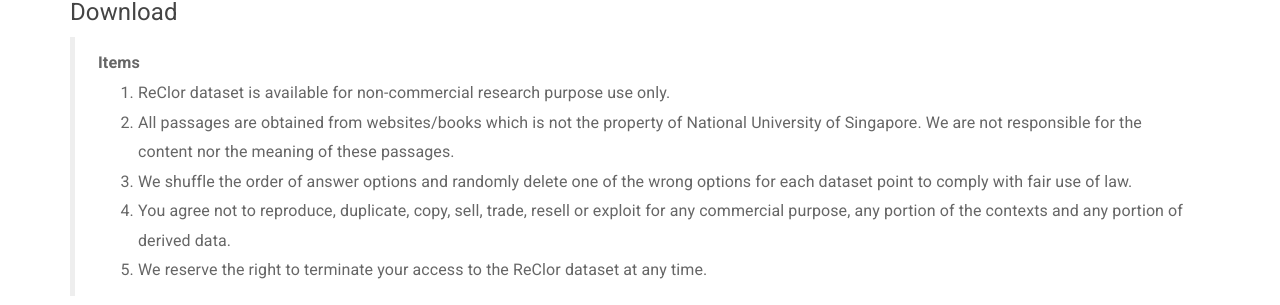
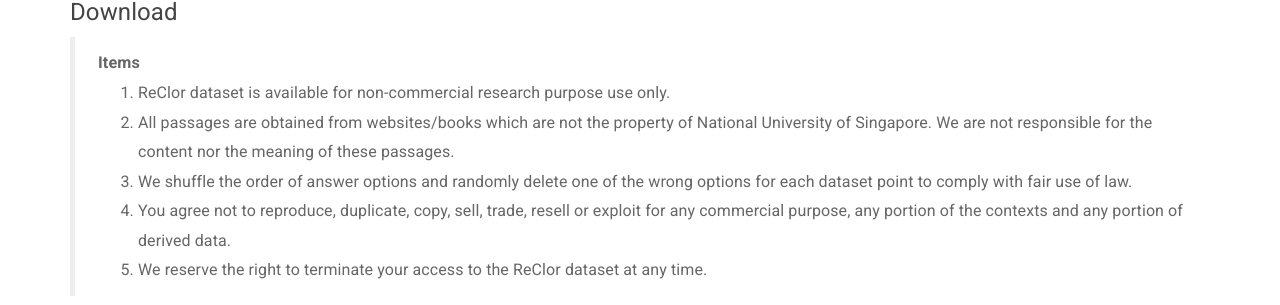
Before and after one commit to yuweihao/reclor, a Jekyll site: the page built from index.html, in a window 1280 px wide and 900 px high, scrolled down 956 px. Shown: the part 147-452 px from the top of the window. Built offline with Jekyll 4.4.1, drawn with Linux system fonts in a browser that asks for light colours.

Commit message:
fix typos

```diff
--- a/index.html
+++ b/index.html
@@ -47,7 +47,7 @@
     <ol type="1" style="font-size: 16px;">
         <li>ReClor dataset is available for non-commercial research purpose use only.</li>
 
-        <li>All passages are obtained from websites/books which is not the property of National University of Singapore. We are not responsible for the content nor the meaning of these passages.</li>
+        <li>All passages are obtained from websites/books which are not the property of National University of Singapore. We are not responsible for the content nor the meaning of these passages.</li>
 
         <li>We shuffle the order of answer options and randomly delete one of the wrong options for each dataset point to comply with fair use of law.</li>
 
```
